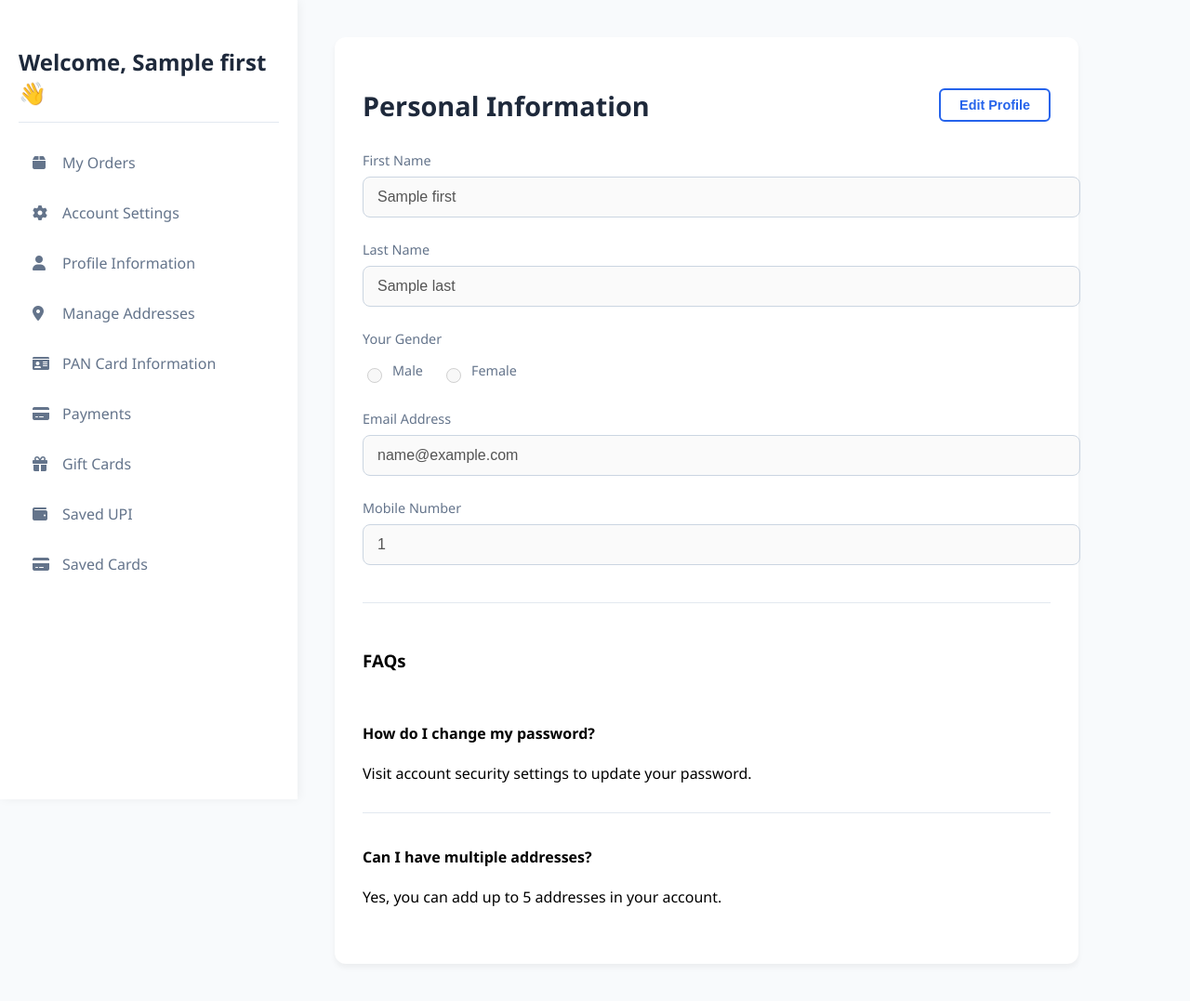
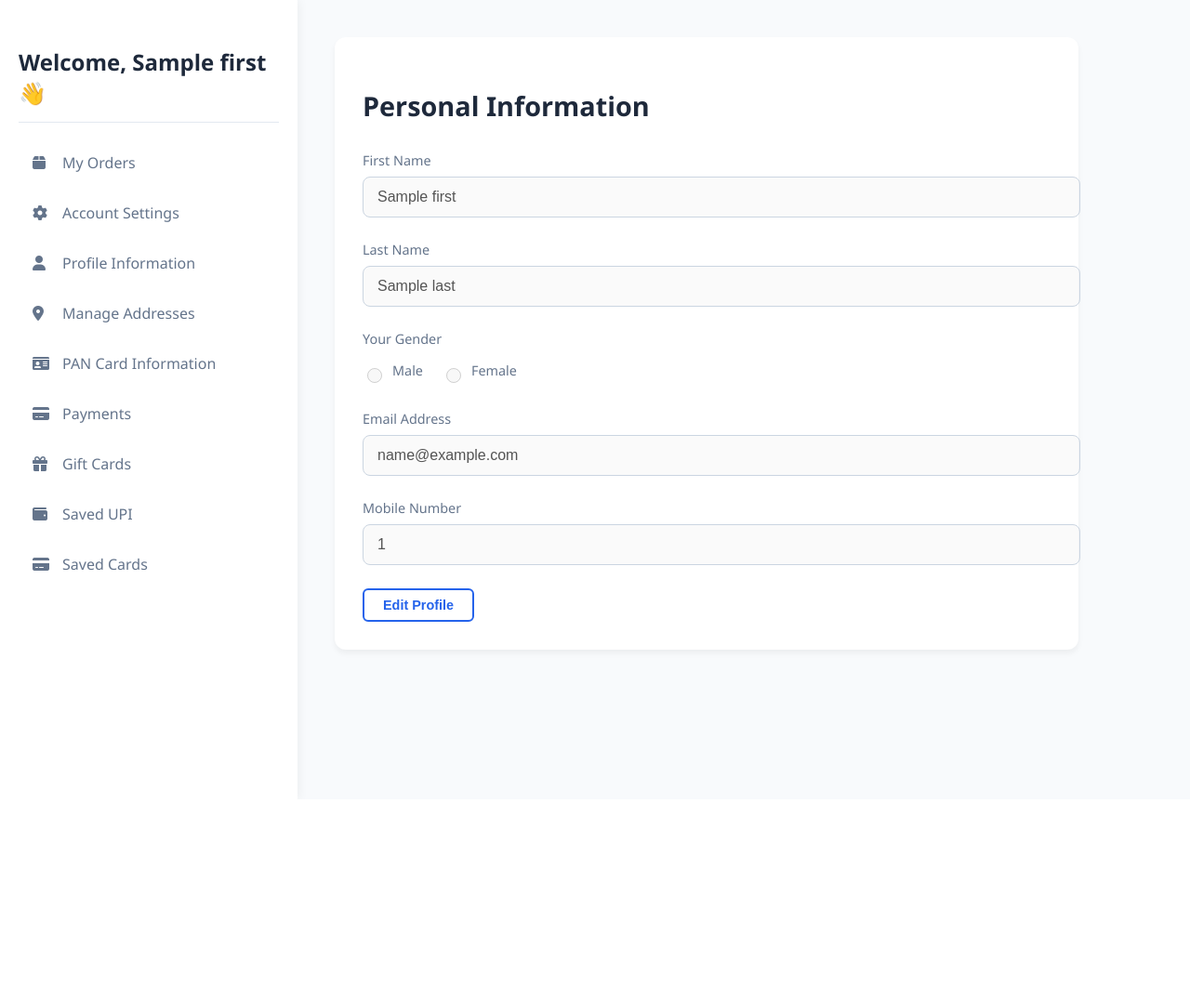
Before and after one commit to sarishtshreshth0/Ecommerce, a Flask app: template templates/Profile_setting.html in a window 1280 px wide. Shown: the whole page at 93% size. After the commit the page ends 856 px from the top, so only its background shows below. Run offline with Flask 3, Linux system fonts and the light colour scheme; the template is opened without the code that fills it: most values are stand-ins (such as "Sample title", 1, 10 or a date in 2020); parts of the project's set-up code (start-up, migrations or seed data) failed here and were passed over.

Commit message:
Profile_setting.html

```diff
--- a/templates/Profile_setting.html
+++ b/templates/Profile_setting.html
@@ -164,37 +164,41 @@
         <a href="#"><i class="fas fa-box"></i>My Orders</a>
         <a href="#"><i class="fas fa-cog"></i>Account Settings</a>
         <a href="#"><i class="fas fa-user"></i>Profile Information</a>
-        <a href="#"><i class="fas fa-map-marker-alt"></i>Manage Addresses</a>
+        <a href="/address"><i class="fas fa-map-marker-alt"></i>Manage Addresses</a>
         <a href="#"><i class="fas fa-id-card"></i>PAN Card Information</a>
         <a href="#"><i class="fas fa-credit-card"></i>Payments</a>
         <a href="#"><i class="fas fa-gift"></i>Gift Cards</a>
         <a href="#"><i class="fas fa-wallet"></i>Saved UPI</a>
         <a href="#"><i class="fas fa-credit-card"></i>Saved Cards</a>
     </div>
-
 <div class="content">
         <div class="profile-section">
-            <h2>Personal Information <button class="edit-btn">Edit Profile</button></h2>
+            <h2>Personal Information</h2>
+
+            <form action="{{ url_for('setting') }}" method="POST">
+                {% if edit_mode %}
+                    <input type="hidden" name="save_mode" value="1">
+                {% endif %}
 
                 <div class="input-group">
                     <label>First Name</label>
-                <input type="text" value="{{first}}" disabled>
+                    <input type="text" name="first_name" value="{{ first }}" {% if not edit_mode %}disabled{% endif %}>
                 </div>
 
                 <div class="input-group">
                     <label>Last Name</label>
-                <input type="text" value="{{last}}" disabled>
+                    <input type="text" name="last_name" value="{{ last }}" {% if not edit_mode %}disabled{% endif %}>
                 </div>
 
                 <div class="input-group">
                     <label>Your Gender</label>
                     <div class="gender-options">
                         <div class="gender-option">
-                        <input type="radio" id="male" name="gender" disabled>
+                            <input type="radio" id="male" name="gender" value="Male" {% if gender == 'Male' %}checked{% endif %} {% if not edit_mode %}disabled{% endif %}>
                             <label for="male">Male</label>
                         </div>
                         <div class="gender-option">
-                        <input type="radio" id="female" name="gender" disabled>
+                            <input type="radio" id="female" name="gender" value="Female" {% if gender == 'Female' %}checked{% endif %} {% if not edit_mode %}disabled{% endif %}>
                             <label for="female">Female</label>
                         </div>
                     </div>
@@ -202,25 +206,23 @@
 
                 <div class="input-group">
                     <label>Email Address</label>
-                <input type="email" value="{{email}}" disabled>
+                    <input type="email" name="email" value="{{ email }}" {% if not edit_mode %}disabled{% endif %}>
                 </div>
 
                 <div class="input-group">
                     <label>Mobile Number</label>
-                <input type="text" value="{{m_number}}" disabled>
+                    <input type="text" name="m_number" value="{{ m_number }}" {% if not edit_mode %}disabled{% endif %}>
                 </div>
 
-            <div class="faqs-section">
-                <h3>FAQs</h3>
-                <div class="faq-item">
-                    <h4>How do I change my password?</h4>
-                    <p>Visit account security settings to update your password.</p>
+                <div class="btn-group">
+                    {% if not edit_mode %}
+                        <button type="submit" name="edit_mode" value="1" class="edit-btn">Edit Profile</button>
+                    {% else %}
+                        <button type="submit" class="save-btn">Save Changes</button>
+                        <a href="{{ url_for('setting') }}" class="cancel-btn">Cancel</a>
+                    {% endif %}
                 </div>
-                <div class="faq-item">
-                    <h4>Can I have multiple addresses?</h4>
-                    <p>Yes, you can add up to 5 addresses in your account.</p>
-                </div>
-            </div>
+            </form>
         </div>
     </div>
 </body>
```
Lines whose indentation alone changed are shown as unchanged.
